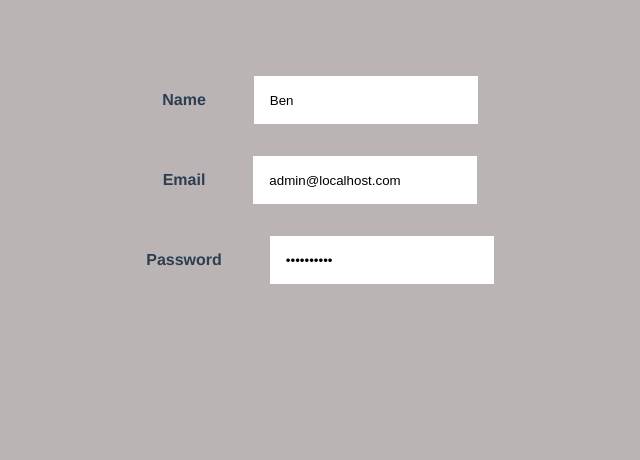
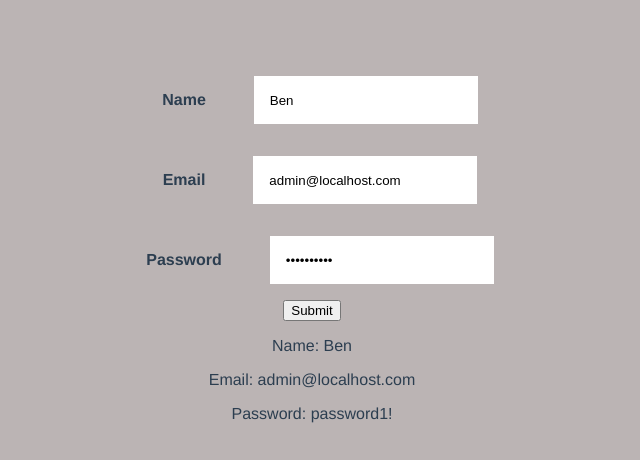
Before and after one commit to kiboma2021/vue-forms, a Vue app: page / in a window 1280 px wide. Shown: the top 460 px of the page, without its empty margins (328-968 px from the left). Built offline with nearby package versions, Linux system fonts and the light colour scheme.

Commit message:
Style forms

```diff
--- a/src/components/Form.vue
+++ b/src/components/Form.vue
@@ -2,22 +2,26 @@
   <form>
     <div>
         <label>Name</label>
-        <input type="name" v-model="name">
+        <input type="name" v-model="name" required>
     </div>
 
     <div>
         <label>Email</label>
-        <input type="email" v-model="email">
+        <input type="email" v-model="email" required>
     </div>
 
 
     <div>
         <label>Password</label>
-        <input type="password" v-model="password">
+        <input type="password" v-model="password" required>
     </div>
 
+    <button type="submit" >Submit</button>
+  </form>
 
-  </form>
+  <p>Name: {{ name }}</p>
+  <p>Email: {{ email }} </p>
+  <p>Password: {{ password }}</p>
 </template>
 
 <script>
```
